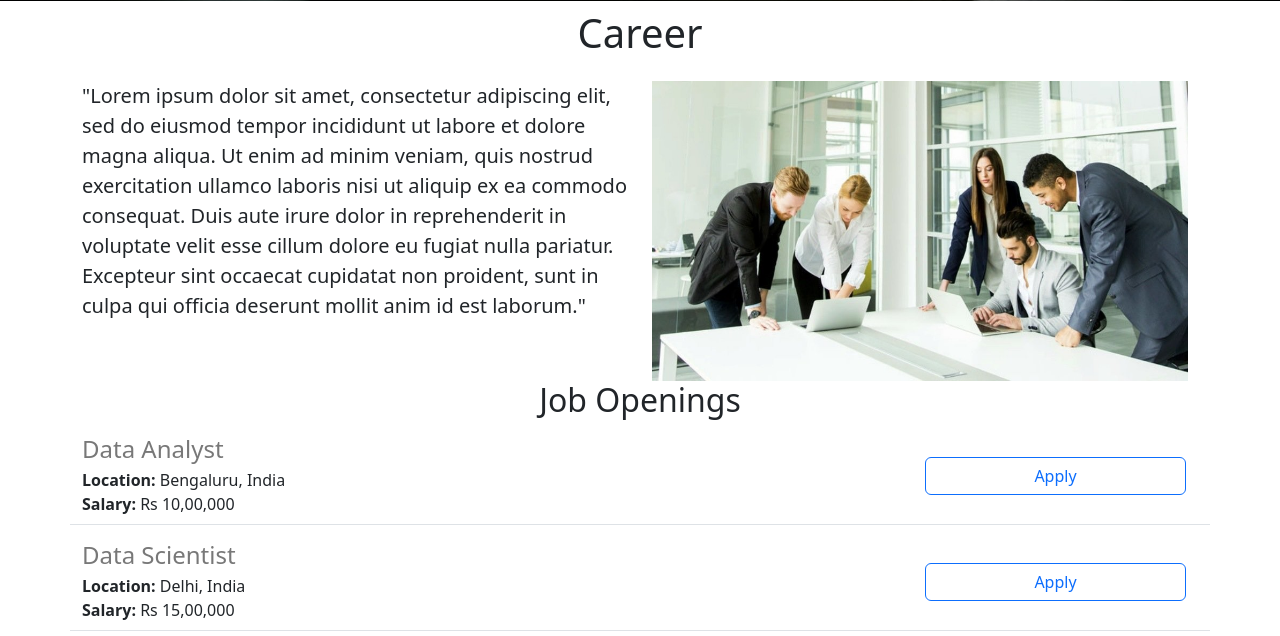
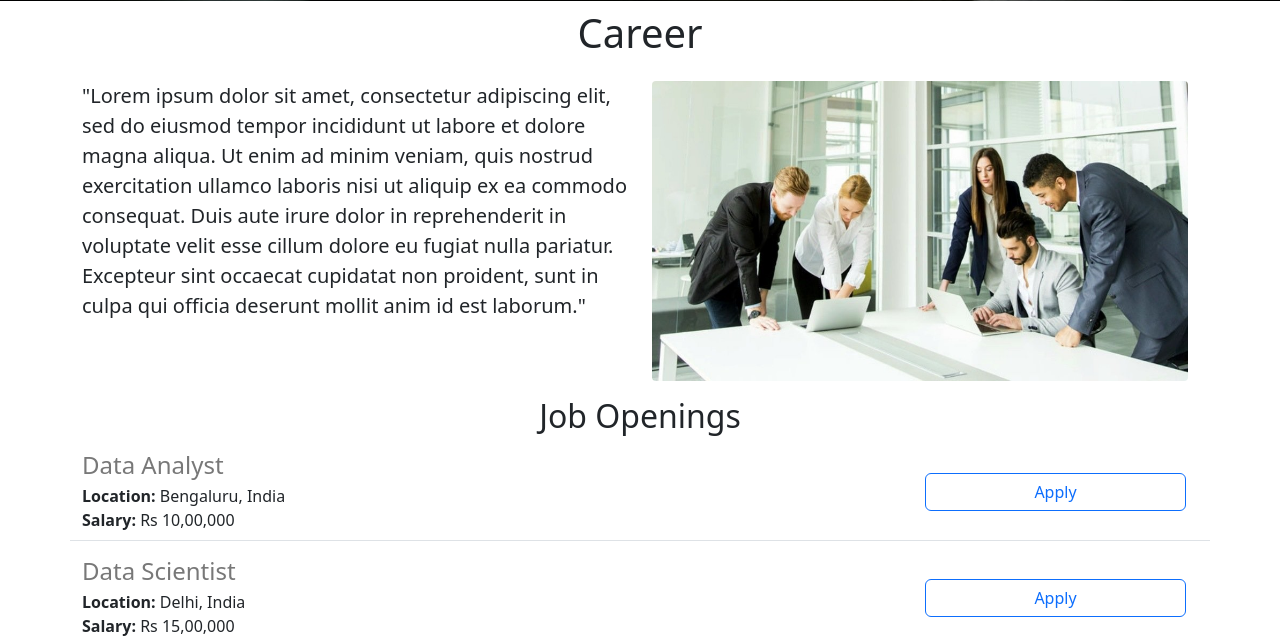
Before and after one commit to nikhilarya/Learning-Flask, a Flask app: page / in a window 1280 px wide. Shown: the part 415-1051 px from the top of the page. Run offline with Flask 3, Linux system fonts and the light colour scheme.

Commit message:
made some changes

```diff
--- a/templates/home.html
+++ b/templates/home.html
@@ -45,12 +45,12 @@
         <h1 class="text-center mt-2 mb-4" >Career</h1>
 
 <!--        <h2 class="text-center mt-2 mb-4">About section</h2>-->
-        <div class="row">
-            <div class="col-6">
+        <div class="row" style="margin-bottom:16px">
+            <div class="col-md-6">
                 <p class="lead">"Lorem ipsum dolor sit amet, consectetur adipiscing elit, sed do eiusmod tempor incididunt ut labore et dolore magna aliqua. Ut enim ad minim veniam, quis nostrud exercitation ullamco laboris nisi ut aliquip ex ea commodo consequat. Duis aute irure dolor in reprehenderit in voluptate velit esse cillum dolore eu fugiat nulla pariatur. Excepteur sint occaecat cupidatat non proident, sunt in culpa qui officia deserunt mollit anim id est laborum."</p>
             </div>
-            <div class="col-6">
-                <img src="/static/people.jpg" alt="" style="height:300px">
+            <div class="d none d-md-block col-md-6">
+                <img src="/static/people.jpg"  style="height:300px; border-radius:4px;">
             </div>
         </div>
         <h2 class="text-center">Job Openings</h2>
```
